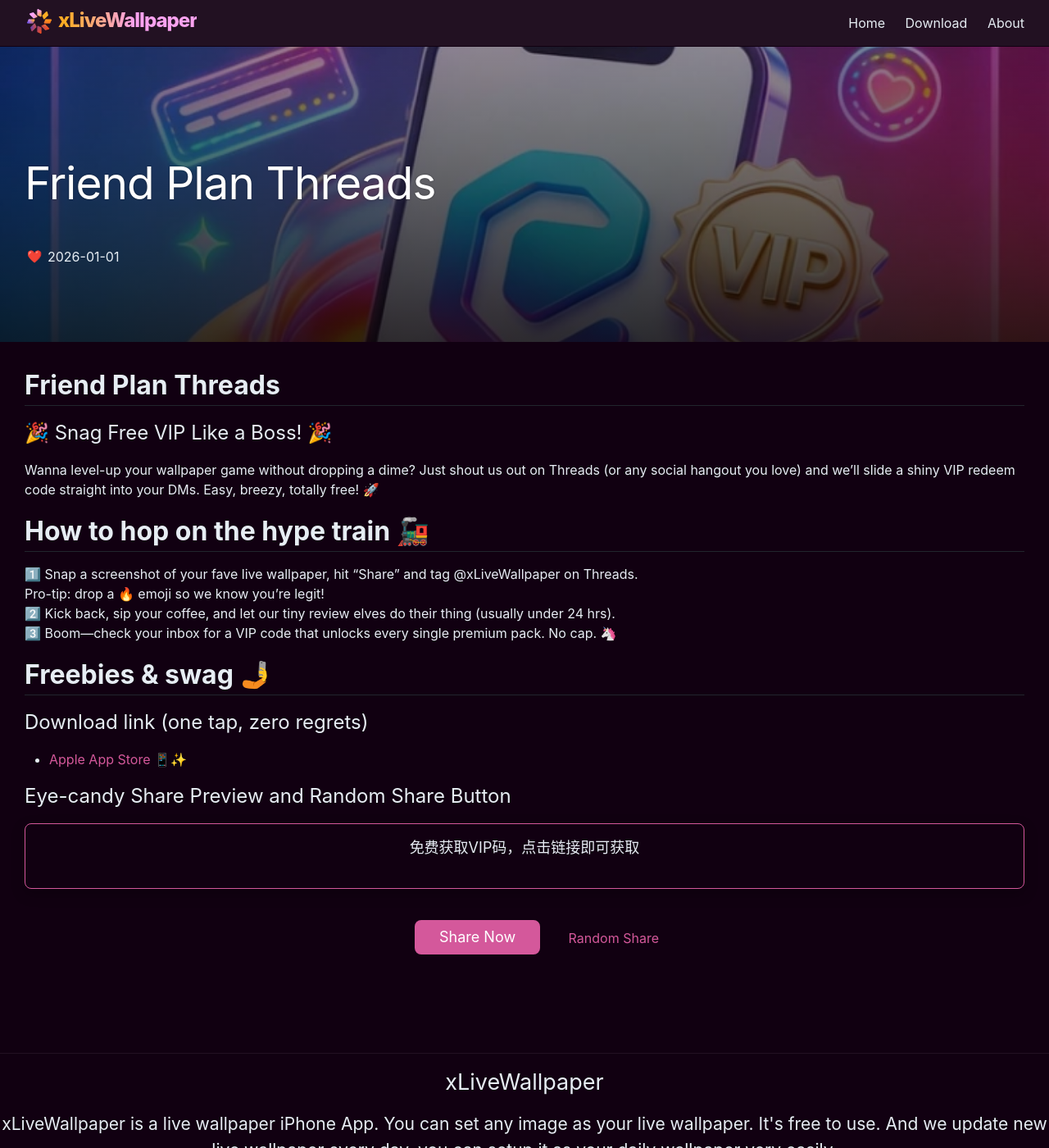
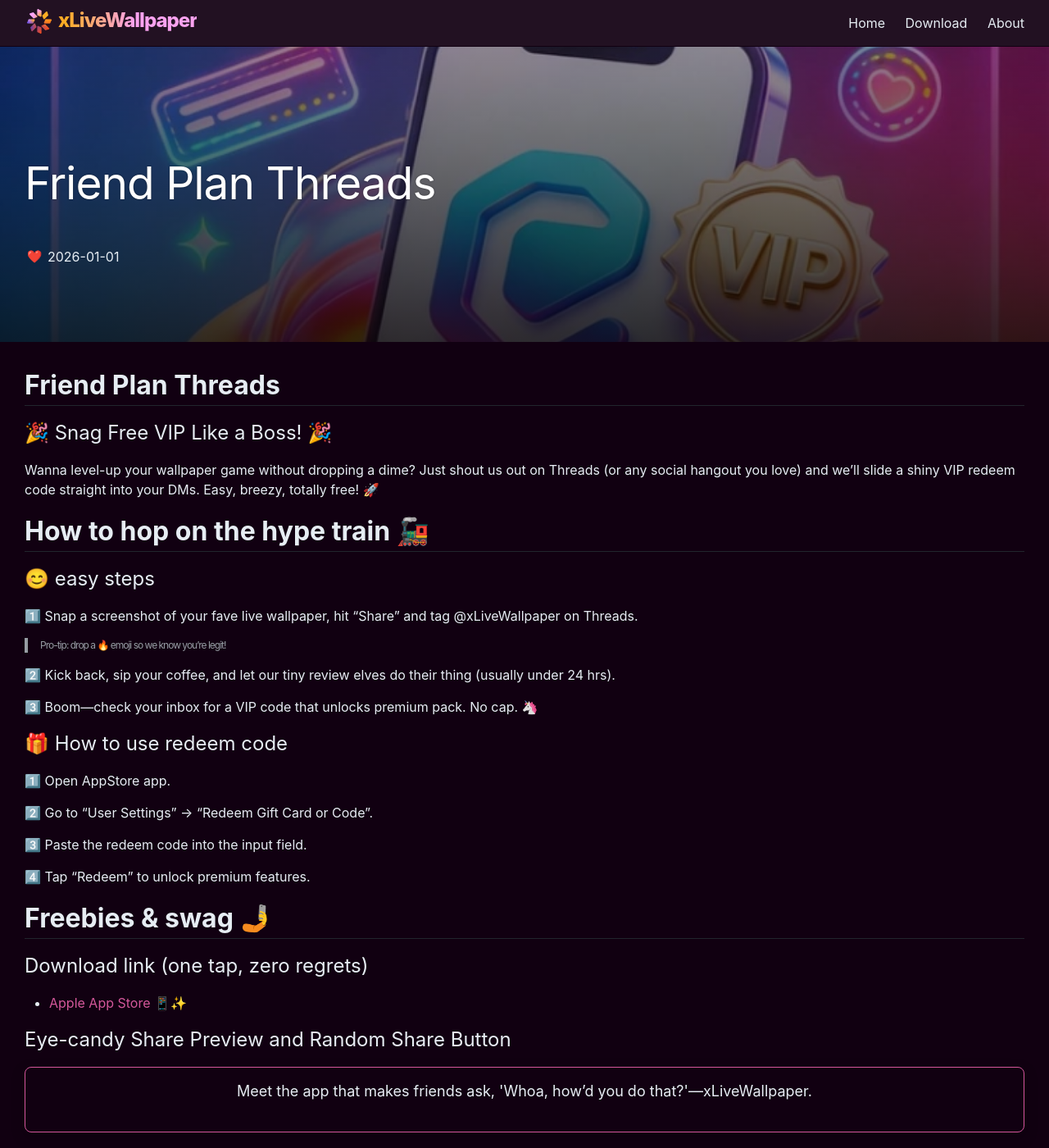
Before and after one commit to 70Apps/codeApp_xLiveWallPaper_Web, a Jekyll site: the page built from _posts/2026/2026-01-01-friend-plan-threads.md, in a window 1280 px wide and 1400 px high. Shown: the whole window at 82% size. Built offline with Jekyll 4.4.1, drawn with Linux system fonts in a browser that asks for light colours.

Commit message:
friend plan content updated

```diff
--- a/_posts/2026/2026-01-01-friend-plan-threads.md
+++ b/_posts/2026/2026-01-01-friend-plan-threads.md
@@ -13,10 +13,24 @@
 
 # How to hop on the hype train 🚂
 
+## 😊 easy steps
+
 1️⃣ Snap a screenshot of your fave live wallpaper, hit “Share” and tag @xLiveWallpaper on Threads.
-   Pro-tip: drop a 🔥 emoji so we know you’re legit!
+   > Pro-tip: drop a 🔥 emoji so we know you’re legit!
+
 2️⃣ Kick back, sip your coffee, and let our tiny review elves do their thing (usually under 24 hrs).
-3️⃣ Boom—check your inbox for a VIP code that unlocks every single premium pack. No cap. 🦄
+
+3️⃣ Boom—check your inbox for a VIP code that unlocks premium pack. No cap. 🦄
+
+## 🎁 How to use redeem code
+
+1️⃣ Open AppStore app.
+
+2️⃣ Go to "User Settings" -> "Redeem Gift Card or Code".
+
+3️⃣ Paste the redeem code into the input field.
+
+4️⃣ Tap "Redeem" to unlock premium features.
 
 # Freebies & swag 🤳
 
@@ -36,14 +50,35 @@
 <script>
     const share_post_url = "https://www.threads.net/intent/post?"
     const share_post_link = "{{site:app_link}}"
-    const share_texts = ["欸！看我分享的xLiveWallpaper，免费获取VIP码！", "免费获取VIP码，点击链接即可获取"]
+    const share_texts = [
+        "Turn your screen into a living masterpiece with xLiveWallpaper—grab it free!",
+        "Bored of static walls? xLiveWallpaper brings motion magic—download now!",
+        "Swipe, set, stun: xLiveWallpaper makes your phone the coolest in the room.",
+        "Free VIP vibes: xLiveWallpaper live wallpapers that pop—get yours today.",
+        "From dusk till dawn, your screen stays fresh with xLiveWallpaper—tap to try.",
+        "Unlock animated awesomeness—xLiveWallpaper is the ultimate wallpaper upgrade.",
+        "One tap, endless motion: xLiveWallpaper turns backgrounds into stories.",
+        "Why settle for dull? xLiveWallpaper serves HD live scenes on demand.",
+        "Gift your screen a pulse—download xLiveWallpaper and feel the difference.",
+        "Level-up lock & home screens with xLiveWallpaper’s premium live packs.",
+        "Zero cost, full wow: snag xLiveWallpaper and watch your wallpaper come alive.",
+        "Meet the app that makes friends ask, 'Whoa, how’d you do that?'—xLiveWallpaper.",
+        "Swipe right on dynamic walls—xLiveWallpaper is the glow-up you deserve.",
+        "Turn every unlock into a mini-movie with xLiveWallpaper’s curated collection.",
+        "From cozy fireplaces to cosmic waves, xLiveWallpaper has a scene for every mood.",
+        "No cap, just tap: xLiveWallpaper delivers crisp 4D live wallpapers daily.",
+        "Keep your vibe moving—xLiveWallpaper animates your screen without draining battery.",
+        "Join the live-wall revolution: xLiveWallpaper, where art meets motion.",
+        "Screenshots don’t do it justice—experience xLiveWallpaper live, free, now.",
+        "Your phone’s makeover starts here: xLiveWallpaper, instant VIP codes inside."
+    ]
     var share_link = ""
 function init(){
 // random select a text
 const share_text = share_texts[Math.floor(Math.random() * share_texts.length)]
 // add text to preview
 document.querySelector(".button-share-preview").textContent = share_text
-share_link = share_post_url + "text=" + encodeURIComponent(share_text) + "&url=" + encodeURIComponent(share_post_link)
+share_link = share_post_url + "text=" + encodeURIComponent(share_text) + " @xLiveWallpaper&url=" + encodeURIComponent(share_post_link)
 // add link to share button
 document.querySelector(".button-share-link").href = share_link
 }
```
